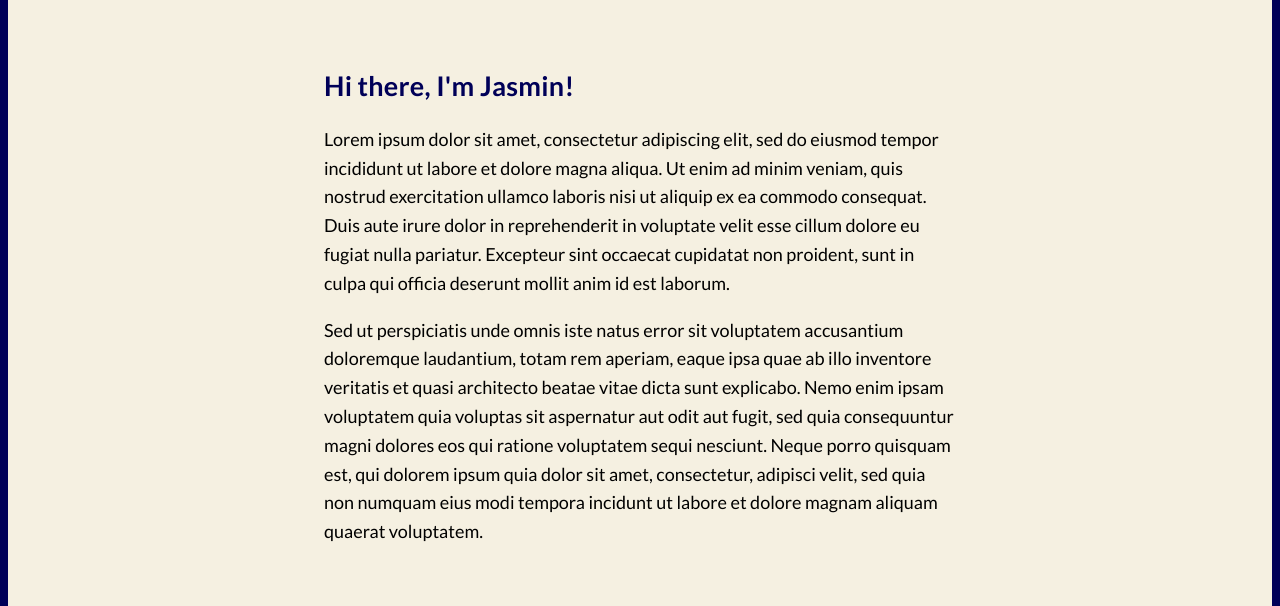
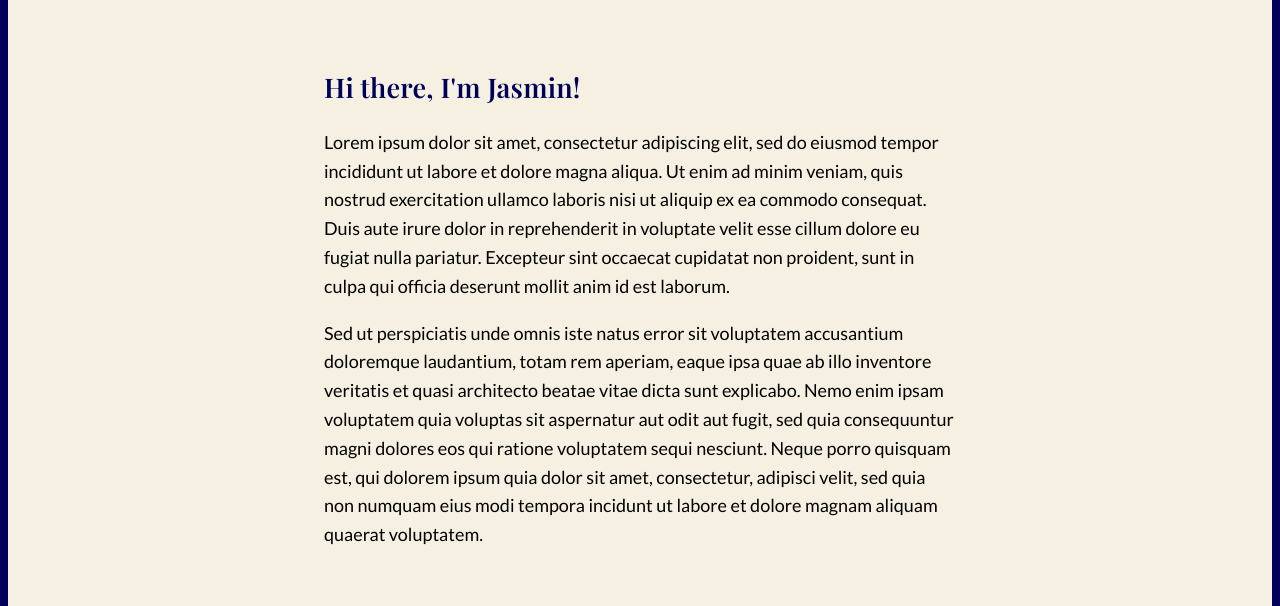
Before and after one commit to j-jasmin/portfolio, a plain HTML site: page index.html in a window 1280 px wide. Shown: the part 106-712 px from the top of the page. Drawn offline with nearby package versions, Linux system fonts and the light colour scheme.

Commit message:
Add playfair display font

```diff
--- a/index.html
+++ b/index.html
@@ -10,6 +10,7 @@
       href="https://fonts.googleapis.com/css2?family=Lato:wght@400;700&display=swap"
       rel="stylesheet"
     />
+    <link href="https://fonts.googleapis.com/css2?family=Playfair+Display:wght@600&display=swap" rel="stylesheet">
     <title>jasminjenull</title>
   </head>
   <body>
--- a/styles/about.css
+++ b/styles/about.css
@@ -16,6 +16,7 @@ h1,
 h2 {
   color: #000058;
   letter-spacing: 0.0125rem;
+  font-family: "Playfair Display", serif;
 }
 
 p {
--- a/styles/contact.css
+++ b/styles/contact.css
@@ -5,6 +5,7 @@
 
 .contact-box h3 {
   font-size: 1.7rem;
+  font-family: "Playfair Display", serif;
 }
 
 .flex {
```
Also changed, not shown: contact.html (+1 -0 lines).
